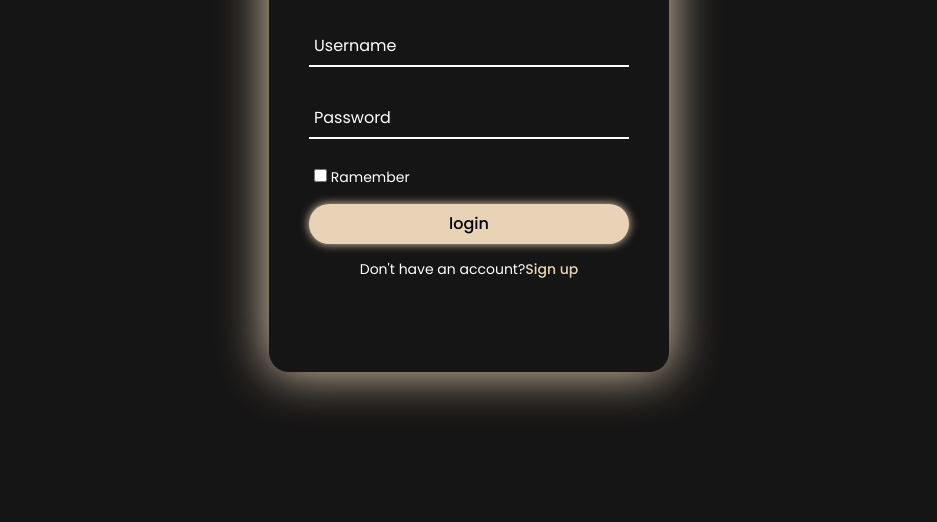
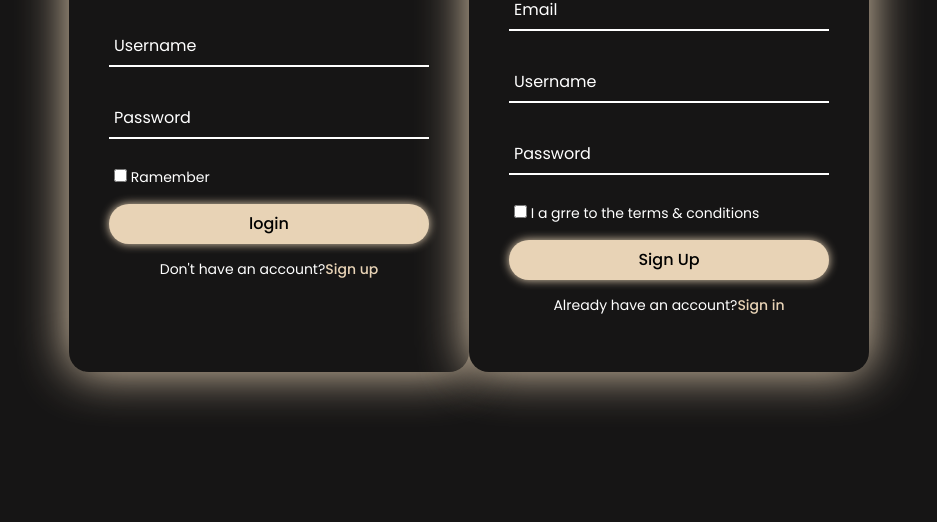
Before and after one commit to acairesm/login_cadastro, a plain HTML site: page index.html in a window 1280 px wide. Shown: the part 278-800 px from the top of the page, without its empty margins (171-1108 px from the left). Drawn offline with Linux system fonts and the light colour scheme.

Commit message:
Update index.html

```diff
--- a/index.html
+++ b/index.html
@@ -29,5 +29,32 @@
             </form>
         </div>
     </div>
+    <div class="login">
+        <div class="form-wrapper sign-up">
+            <form action="">
+               <h2>Sign Up</h2>
+                <div class="input-group">
+                    <input type="email" required>
+                    <label for=""> Email</label>
+                </div>
+
+                <div class="input-group">
+                    <input type="text" required>
+                    <label for=""> Username</label>
+                </div>
+                <div class="input-group">
+                    <input type="password" required>
+                    <label for=""> Password</label>
+                </div>
+                    <div class="ramember">
+                        <label for=""> <input type="checkbox"> I a grre to the terms & conditions</label>
+                    </div>
+                    <button type="submit">Sign Up</button>
+                    <div class="signup-link">
+                        <p>Already have an account?<a href="#" class="signInBtn-link">Sign in</a></p>
+                    </div>
+            </form>
+        </div>
+    </div>
 </body>
 </html>
```
